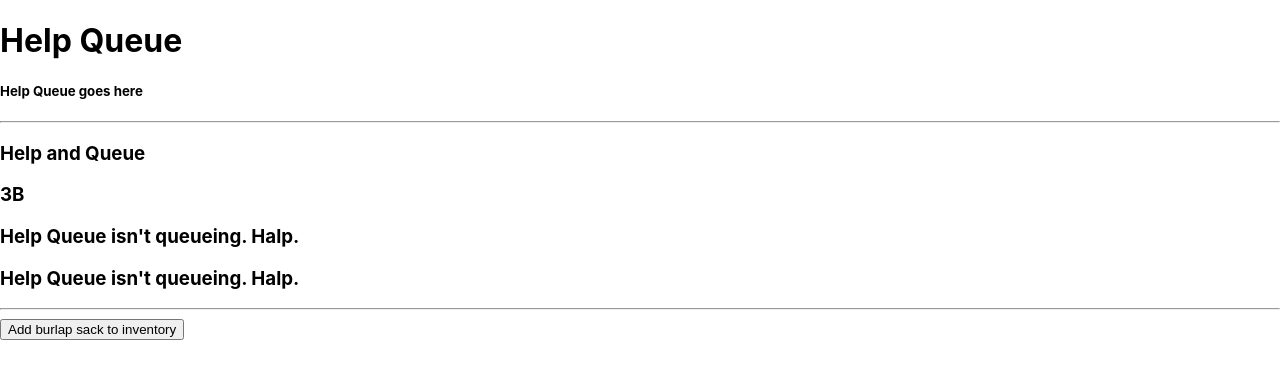
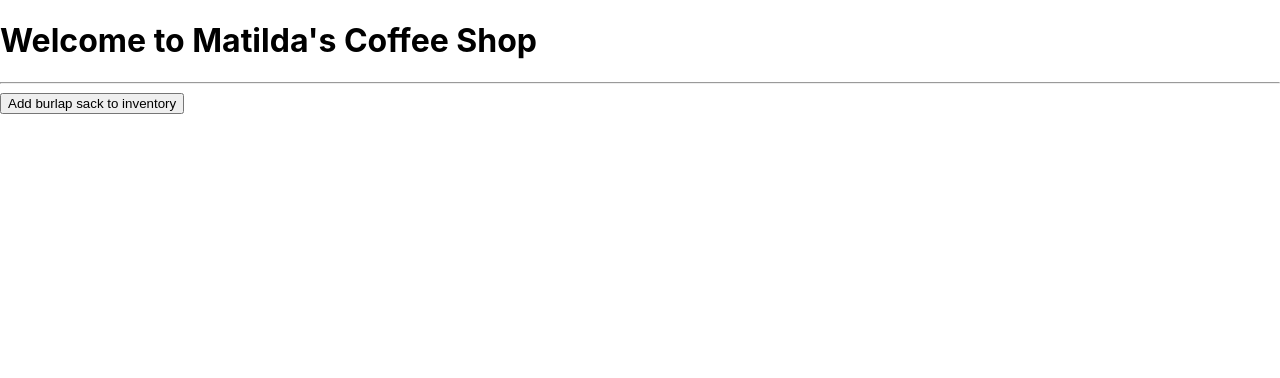
Before and after one commit to curiousmockingbird/coffee-shop, a React (Create React App) app: page / in a window 1280 px wide. Shown: the top 378 px of the page. Built offline with nearby package versions, Linux system fonts and the light colour scheme.

Commit message:
Refactor custom methods of the CoffeeShopControl class function.

```diff
--- a/src/components/CoffeeShopControl.js
+++ b/src/components/CoffeeShopControl.js
@@ -1,5 +1,5 @@
 import React from "react";
-import CoffeeShopMenu from "./CoffeeShopMenu";
+import SackList from "./SackList";
 import SackDetails from "./SackDetails";
 import NewSackForm from "./NewSackForm";
 import EditSackForm from "./EditSackForm";
@@ -9,12 +9,7 @@ class CoffeeShopControl extends React.Component{
     super(props);
     this.state = {
       formVisibleOnPage: false,
-      mainSackList: [  {
-        name: 'Help and Queue',
-        origin: '3B',
-        price: 'Help Queue isn\'t queueing. Halp.',
-        roast: 'Help Queue isn\'t queueing. Halp.'
-      }],
+      mainSackList: [],
       selectedSack: null,
       editing: null
     };
@@ -30,9 +25,8 @@ class CoffeeShopControl extends React.Component{
     } else {
       this.setState(prevState =>({formVisibleOnPage: !prevState.formVisibleOnPage}))
     }
-
   }
-  handleEditingSackInList(sackToEdit){
+  handleEditingSackInList = (sackToEdit) => {
     const editedMainSackList = this.state.mainSackList
     .filter(sack  => sack.id !== this.state.selectedSack.id)
     .concat(sackToEdit);
@@ -42,7 +36,7 @@ class CoffeeShopControl extends React.Component{
       selectedSack: null
     });
   }
-  handleDeletingSack(id){
+  handleDeletingSack = (id) => {
     const newMainSackList = this.state.mainSackList
     .filter(sack  => sack.id !== id)
     this.setState({
@@ -50,7 +44,7 @@ class CoffeeShopControl extends React.Component{
       selectedSack: null
     });
   }
-  handleEditingSack(){
+  handleEditingSack = () => {
     this.setState({editing: true});
   }
   handleSellingCoffee(sack){
@@ -59,12 +53,13 @@ class CoffeeShopControl extends React.Component{
     selectedSack: sack
   });
   }
-  handleAddingNewSackToList(newSack){
+  handleAddingNewSackToList = (newSack) => {
+    console.log(this.state);
     const newMainSackList = this.state.mainSackList.concat(newSack);
-    this.setState({mainSackList: newMainSackList,
-    formVisibleOnPage: false});
+    this.setState({mainSackList: newMainSackList});
+    this.setState({formVisibleOnPage: false});
   }
-  handleChangingSelectedSack(id){
+  handleChangingSelectedSack = (id) => {
     const selectedSack = this.state.mainSackList
     .filter(sack  => sack.id === id)[0];
     this.setState({selectedSack: selectedSack})
@@ -87,12 +82,13 @@ class CoffeeShopControl extends React.Component{
       onClickingSell = {this.handleSellingCoffee} />
       buttonText= "Return to menu";
     } else if (this.state.formVisibleOnPage){
-      currentlyVisibleState = <NewSackForm
+      currentlyVisibleState =
+      <NewSackForm
       onNewSackCreation = {this.handleAddingNewSackToList} />
       buttonText= "Return to menu";
     } else {
-      currentlyVisibleState = <CoffeeShopMenu
-      coffeeShopMenu = {this.state.mainSackList}
+      currentlyVisibleState = <SackList
+      sackList = {this.state.mainSackList}
       onClickingOnSack = {this.handleChangingSelectedSack}/>
       buttonText= "Add burlap sack to inventory";
     }
--- a/src/components/CoffeeShopMenu.js
+++ /dev/null
@@ -1,28 +0,0 @@
-import React from "react";
-import Sack from "./Sack";
-import PropTypes from "prop-types";
-
-
-function CoffeeShopMenu(props){
-  return (
-    <React.Fragment>
-      <hr/>
-      {props.coffeeShopMenu.map((sack) =>
-      <Sack name={sack.name}
-      origin={sack.origin}
-      price={sack.price}
-      roast={sack.roast}
-      whenSackClicked = { props.onSackSelection }
-      id={sack.id}
-      key={sack.id}/>
-      )}
-    </React.Fragment>
-  );
-}
-
-CoffeeShopMenu.propTypes = {
-  coffeeShopMenu: PropTypes.array,
-  onSackSelection: PropTypes.func
-}
-
-export default CoffeeShopMenu;
--- a/src/components/EditSackForm.js
+++ b/src/components/EditSackForm.js
@@ -0,0 +1,33 @@
+import React from "react";
+import PropTypes from "prop-types";
+import ReusableForm from "./ReusableForm";
+
+function EditSackForm(props) {
+  const { sack } = props;
+
+  function handleEditingSackFormSubmission(event) {
+    event.preventDefault();
+    props.onEditSack({
+      name: event.target.name.value,
+      origin: event.target.origin.value,
+      price: event.target.price.value,
+      roast: event.target.roast.value,
+      id: sack.id
+    });
+  }
+
+  return (
+    <React.Fragment>
+      <ReusableForm
+        formSubmissionHandler={handleEditingSackFormSubmission}
+        buttonText="Edit sack" />
+    </React.Fragment>
+  )
+}
+
+EditSackForm.propTypes = {
+sack: PropTypes.object,
+onEditSack: PropTypes.func
+};
+
+export default EditSackForm;
--- a/src/components/Header.js
+++ b/src/components/Header.js
@@ -3,8 +3,7 @@ import React from "react";
 function Header(){
   return (
     <React.Fragment>
-      <h1>Help Queue</h1>
-      <h5>Help Queue goes here</h5>
+      <h1>Welcome to Matilda's Coffee Shop</h1>
     </React.Fragment>
   );
 }
--- a/src/components/NewSackForm.js
+++ b/src/components/NewSackForm.js
@@ -1,7 +1,7 @@
 import React from "react";
 import PropTypes from "prop-types";
+import ReusableForm from "./ReusableForm";
 import { v4 } from "uuid";
-import ReusableForm from "./ReusableForm";
 
 function NewSackForm(props) {
 
@@ -10,7 +10,7 @@ function NewSackForm(props) {
     props.onNewSackCreation({
       name: event.target.name.value,
       origin: event.target.origin.value,
-      price: event.target.price.value,
+      price: parseInt(event.target.price.value),
       roast: event.target.roast.value,
       id: v4()
     });
@@ -18,6 +18,7 @@ function NewSackForm(props) {
 
   return (
     <React.Fragment>
+      <h5>Add the details for the new sack of coffee!</h5>
       <ReusableForm
         formSubmissionHandler={handleNewSackFormSubmission}
         buttonText="Add" />
@@ -26,7 +27,7 @@ function NewSackForm(props) {
 }
 
 NewSackForm.propTypes = {
-  onNewSackCreation: PropTypes.func
+onNewSackCreation: PropTypes.func
 };
 
 export default NewSackForm;
--- a/src/components/ReusableForm.js
+++ b/src/components/ReusableForm.js
@@ -14,7 +14,7 @@ function ReusableForm(props) {
           name='origin'
           placeholder='Origin' />
         <input
-          type='text'
+          type='number'
           name='price'
           placeholder='Price' />
         <input
--- a/src/components/Sack.js
+++ b/src/components/Sack.js
@@ -4,7 +4,7 @@ import PropTypes from "prop-types";
 function Sack(props) {
   return (
     <React.Fragment>
-      <div onClick={() => props.whenSackSelected(props.id)}>
+      <div onClick={() => props.whenSackClicked(props.id)}>
         <h3>{props.name}</h3>
         <h3>{props.origin}</h3>
         <h3>{props.price}</h3>
@@ -18,9 +18,9 @@ function Sack(props) {
 Sack.propTypes = {
   name: PropTypes.string,
   origin: PropTypes.string,
-  price: PropTypes.string,
+  price: PropTypes.number,
   roast: PropTypes.string, // new PropType
-  whenTicketClicked: PropTypes.func // new PropType
+  whenSackClicked: PropTypes.func // new PropType
 };
 
 export default Sack;
--- a/src/components/SackDetails.js
+++ b/src/components/SackDetails.js
@@ -0,0 +1,29 @@
+import React from "react";
+import PropTypes from "prop-types";
+
+function SackDetails(props){
+  const { sack, onClickingDelete, onClickingSell } = props;
+
+  return (
+    <React.Fragment>
+      <h1>Sack Details:</h1>
+      <h3>Name:{sack.name}</h3>
+      <p><em>Origin: {sack.origin}</em></p>
+      <p><em>Price: {sack.price}</em></p>
+      <p><em>Roast: {sack.roast}</em></p>
+      <button onClick={ props.onClickingEdit }>Update sack</button>
+      <button onClick={()=> onClickingDelete(sack.id) }>Delete from inventory</button>
+      <button onClick={()=> onClickingSell(sack.id) }>Sell</button>
+      <hr/>
+    </React.Fragment>
+  );
+}
+
+SackDetails.propTypes = {
+  sack: PropTypes.object,
+  onClickingDelete: PropTypes.func,
+  onClickingEdit: PropTypes.func,
+  onClickingSell: PropTypes.func
+};
+
+export default SackDetails;
--- /dev/null
+++ b/src/components/SackList.js
@@ -0,0 +1,25 @@
+import React from "react";
+import Sack from "./Sack";
+import PropTypes from "prop-types";
+
+
+function SackList(props){
+  return (
+    <React.Fragment>
+      <hr/>
+      {props.sackList.map((sack) =>
+      <Sack name={sack.name}
+      whenSackClicked = { props.onClickingOnSack }
+      id={sack.id}
+      key={sack.id}/>
+      )}
+    </React.Fragment>
+  );
+}
+
+SackList.propTypes = {
+  coffeeShopMenu: PropTypes.array,
+  onClickingOnSack: PropTypes.func
+}
+
+export default SackList;
```
